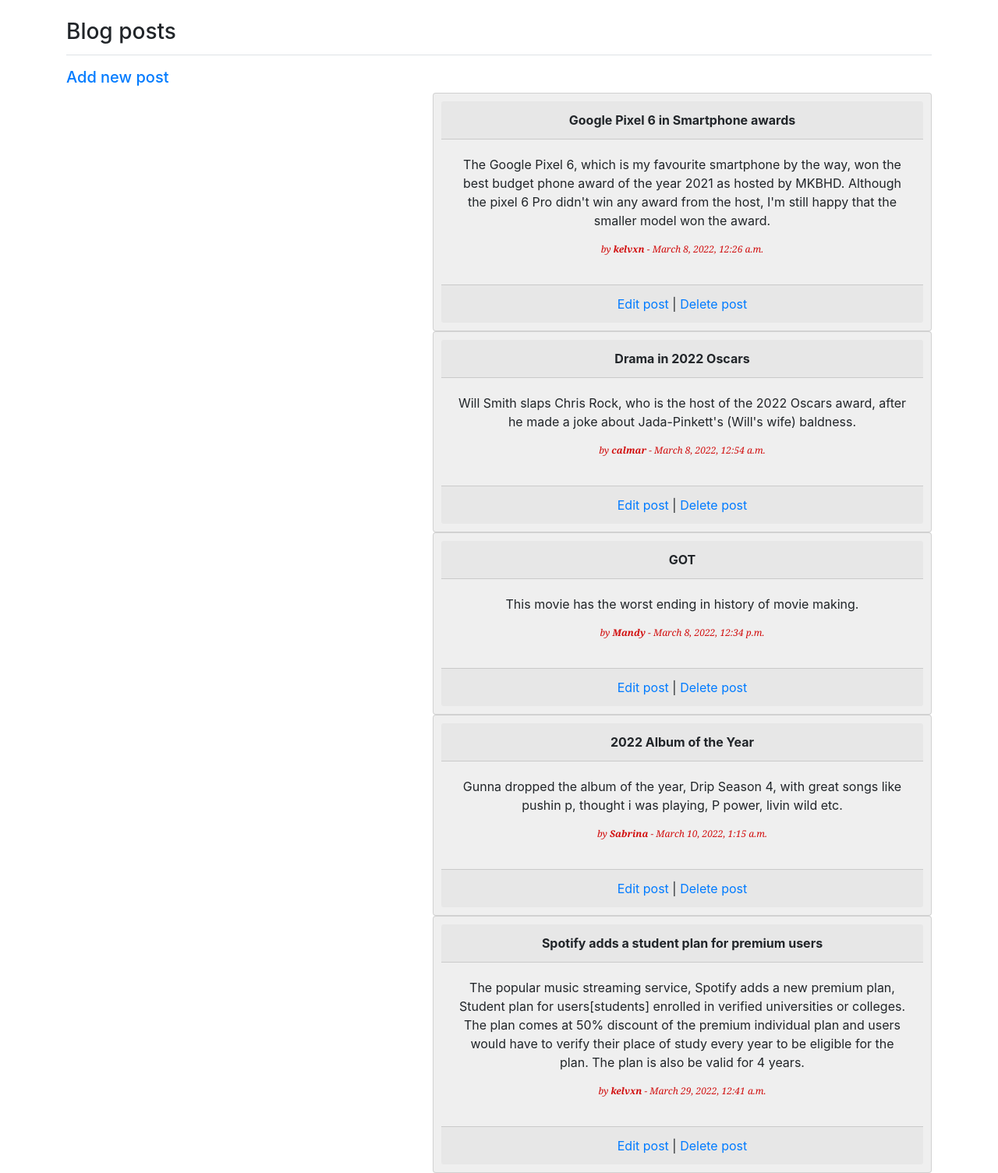
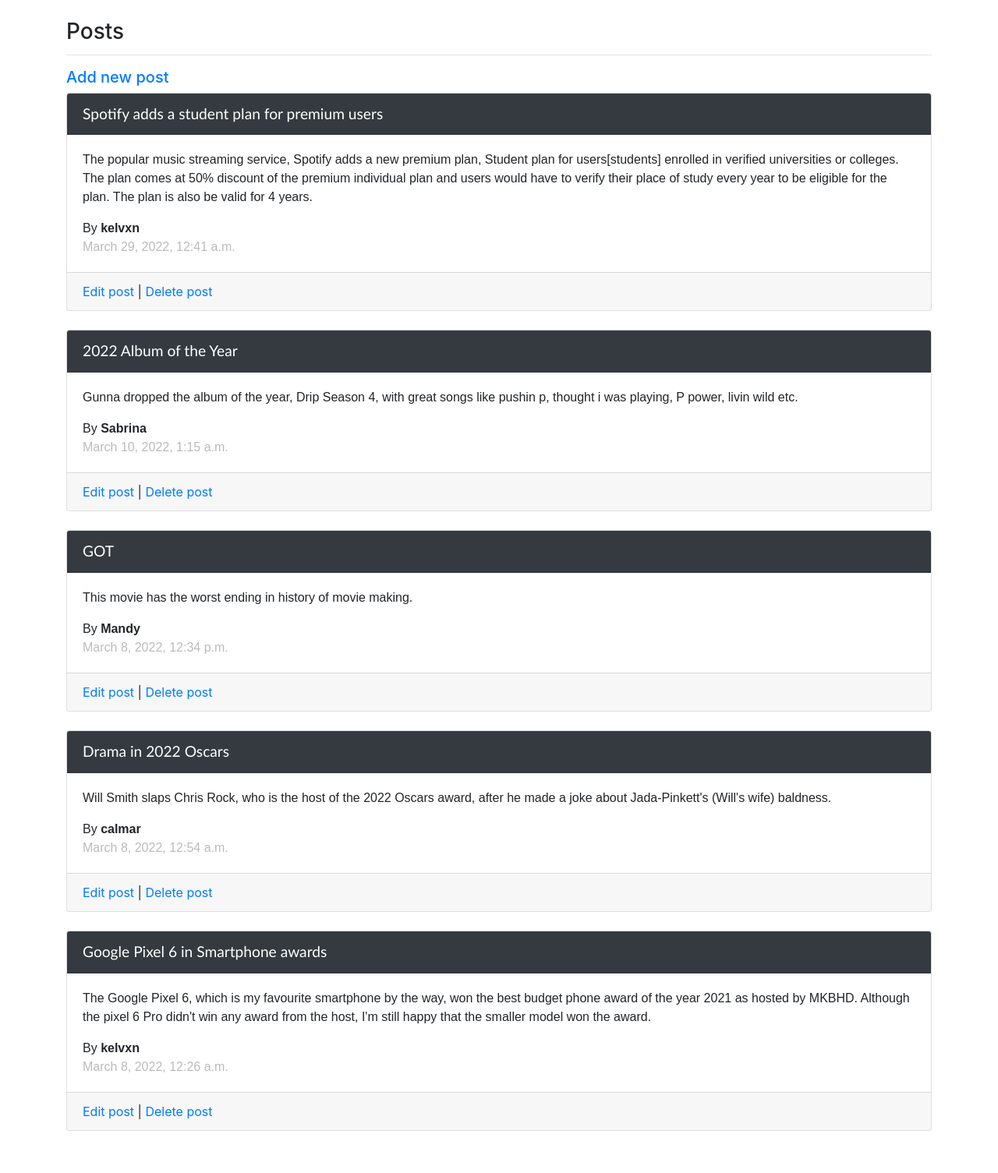
Before and after one commit to Klvxn/Blog, a Django app: page / in a window 1280 px wide. Shown: the part 56-1561 px from the top of the page at 78% size. After the commit the page ends 1507 px from the top, so only its background shows below. Run offline with Django 3.2, Linux system fonts and the light colour scheme; data comes from the database, SQL or seed files in the repository; both versions use the stored data as it was after the commit; some libraries are stand-ins or nearby versions.

Commit message:
removed staticfiles and few changes to the templates

```diff
--- a/blogs/forms.py
+++ b/blogs/forms.py
@@ -1,5 +1,4 @@
 from  django import forms
-from django.forms.models import model_to_dict
 
 from .models import BlogPost
 
--- a/blogs/models.py
+++ b/blogs/models.py
@@ -9,6 +9,9 @@
     date_added = models.DateTimeField('Date Published', auto_now_add=True)
     owner = models.ForeignKey(User, on_delete=models.CASCADE)
 
+    class Meta:
+        ordering = ['-date_added']
+
     def __str__(self):
         """Return a string representation of the blog."""
         return f'{self.title}'
--- a/blogs/static/css/blog.css
+++ /dev/null
@@ -1,71 +0,0 @@
-body {
-    margin:0;
-    padding:0;
-    font-family:helvetica, sans-serif;
-   }
-   a {
-    color:#00abff;
-    text-decoration:none;
-   }
-   h1 {
-    font-weight:normal;
-    border-bottom:1px solid #bbb;
-    padding:0 0 10px 0;
-   }
-   h2 {
-    font-weight:normal;
-    margin:30px 0 0;
-   }
-   #content {
-    float:left;
-    width:60%;
-    padding:0 0 0 30px;
-   }
-   #sidebar {
-    float:right;
-    width:30%;
-    padding:10px;
-    background:#efefef;
-    height:100%;
-   }
-   p.author {
-    color:rgb(209, 13, 13);
-    font-family: georgia, serif;
-    font-size: 12px;
-    font-style: italic;
-   }
-   /* pagination */
-   .pagination {
-    margin:40px 0;
-    font-weight:bold;
-   }
-   /* forms */
-   label {
-    float:left;
-    clear:both;
-    color:#333;
-    margin-bottom:4px;
-   }
-   input, textarea {
-    clear:both;
-    float:left;
-    margin:0 0 10px;
-    background:#ededed;
-    border:0;
-    padding:6px 10px;
-    font-size:12px;
-   }
-   input[type=submit] {
-    font-weight:bold;
-    background:#00abff;
-    color:#fff;
-    padding:10px 20px;
-    font-size:14px;
-    text-transform:uppercase;
-   }
-   .errorlist {
-    color:#cc0033;
-    float:left;
-    clear:both;
-    padding-left:10px;
-   }
--- a/blogs/templates/blogs/base.html
+++ b/blogs/templates/blogs/base.html
@@ -1,5 +1,4 @@
 {% load bootstrap4 %}
-{% load static %}
 
 <!DOCTYPE html>
 <html lang="en">
@@ -8,7 +7,6 @@
     <meta name="viewpoint" content="width=device-width, initial-scale=1, shrink-to-fit=no">
     <title> Blogs </title>
 
-    <link href="{% static 'css/blog.css' %}" rel="stylesheet">
     {% bootstrap_css %}
     {% bootstrap_javascript jquery='full' %}
 
@@ -54,8 +52,8 @@
 
         </div>
       </div>
-    </nav>
-  </body>
+  </nav>
+</body>
 
 <main role="main" class="container">
   <div class="pb-1 mb-3 border-bottom">
--- a/blogs/templates/blogs/index.html
+++ b/blogs/templates/blogs/index.html
@@ -1,26 +1,29 @@
 {% extends 'blogs/base.html' %}
-
 {% block page_header %}
-   <h3> Blog posts </h3>
+   <h3> Posts </h3>
 {% endblock page_header %}
 
 {% block content %}
 <h5> <a href="{% url 'blogs:create_post' %}"> Add new post</a> </h5>
 
 {% for post in all_posts_list %}
-<div id="sidebar" class="card text-center" style="width: 40rem;">
+<div class="card text-left mb-4">
 
-      <div class="card-header">
-         <b> {{ post.title }} </b>
+      <div class="card-header text-white bg-dark">
+         <big style="font-family:calibri;"> {{ post.title }} </big>
       </div>
-      <div class="card-body">
-         <p> {{ post.text }} </p>
-         <p class="author"> by <strong> {{ post.owner}} </strong> - {{post.date_added }} </p>
+
+      <div class="card-body" style="font-family:sans-serif">
+         <p>{{ post.text }}</p>
+         By <b> {{ post.owner}} </b>
+         <br>
+         <a style="color:rgb(187, 187, 187);"> {{post.date_added }} </a>
       </div>
+
       <div class="card-footer">
          <a href="{% url 'blogs:edit_post' post.id %}">Edit post</a> | <a href="{% url 'blogs:delete_post' post.id %}">Delete post</a> </div>
       </div>
-      <br>
+
 
    {% empty %}
       <p> there are no posts at the moment. </p>
--- a/blogs/views.py
+++ b/blogs/views.py
@@ -15,7 +15,7 @@
     template_name = 'blogs/index.html'
 
     def get_queryset(self):
-        return BlogPost.objects.order_by('date_added')
+        return BlogPost.objects.order_by('-date_added')
 
 
 @login_required(login_url='/registration/login')
@@ -40,7 +40,7 @@
     """Editing an existing post."""
     post = BlogPost.objects.get(id=post_id)
     if post.owner != request.user:
-        return HttpResponse('Access denied.')
+        return HttpResponse('Access denied. You can\'t ')
     else:
         if request.method != 'POST':
             form = BlogForm(instance=post)
```
Also changed, not shown: blogs/migrations/0005_alter_blogpost_options.py (added), blogs/migrations/0006_alter_blogpost_options.py (added), db.sqlite3.
